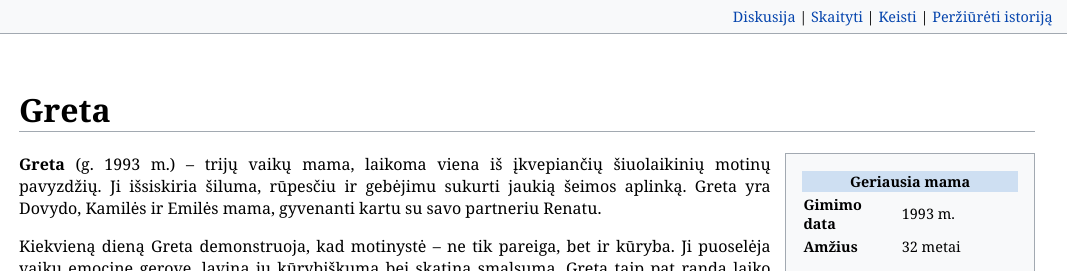
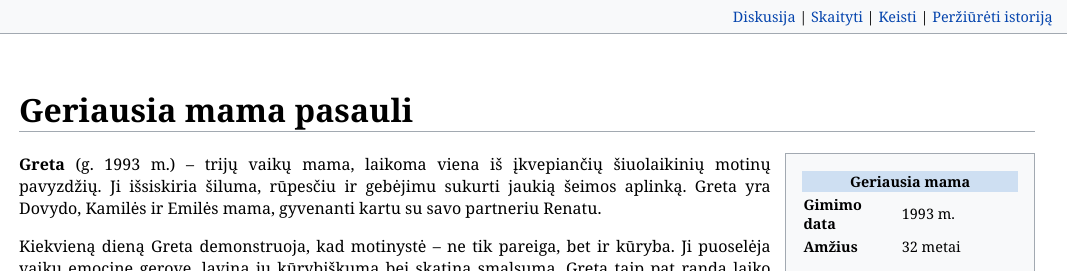
Before and after one commit to Dovydas417/mamosdiena, a plain HTML site: page index.html in a window 1280 px wide. Shown: the top 271 px of the page, 213-1280 px from the left. Drawn offline with Linux system fonts and the light colour scheme.

Commit message:
Update index.html

```diff
--- a/index.html
+++ b/index.html
@@ -101,7 +101,7 @@
     </div>
 
     <div id="content">
-        <h1>Greta</h1>
+        <h1>Geriausia mama pasauli</h1>
 
         <table class="infobox">
             <tr><th colspan="2"><b>Geriausia mama</b></th></tr>
```
